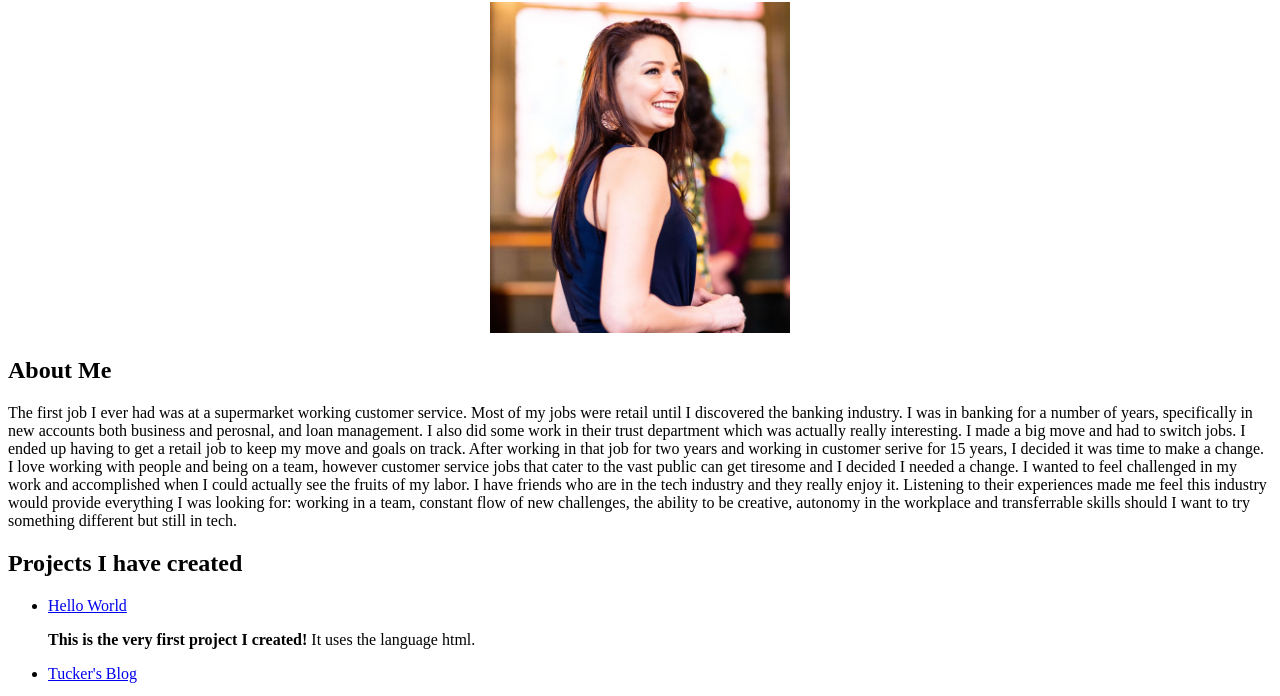
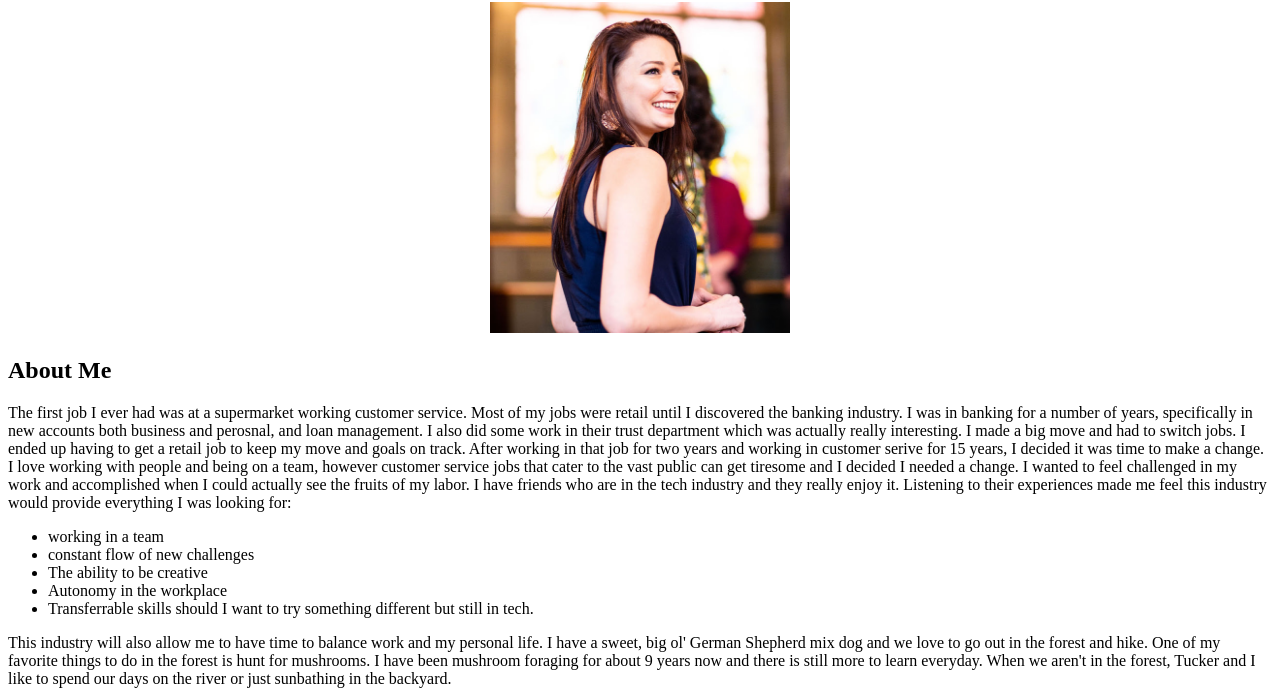
Before and after one commit to KeishaMarie/portfolio_2, a plain HTML site: page index.html in a window 1280 px wide. Shown: the part 78-774 px from the top of the page. Drawn offline with Linux system fonts and the light colour scheme.

Commit message:
add unorganized list

```diff
--- a/index.html
+++ b/index.html
@@ -22,12 +22,21 @@
   tiresome and I decided I needed a change. I wanted to feel challenged in my work and accomplished when I could
   actually
   see the fruits of my labor. I have friends who are in the tech industry and they really enjoy it. Listening to their
-  experiences made me feel this industry would provide everything I was looking for: working in a team, constant flow of
-  new challenges, the ability to be creative, autonomy in the workplace and transferrable skills should I want to try
-  something different but still in tech.
+  experiences made me feel this industry would provide everything I was looking for:
+    <ul>
+      <li>working in a team</li>
+      <li>constant flow of new challenges</li>
+      <li>The ability to be creative</li>
+      <li>Autonomy in the workplace</li>
+      <li>Transferrable skills should I want to try something different but still in tech.</li>
+    </ul>
+  <p>This industry will also allow me to have time to balance work and my personal life. I have a sweet, big ol' German
+    Shepherd mix dog and we love to go out in the forest and hike. One of my favorite things to do in the forest is hunt
+    for mushrooms. I have been mushroom foraging for about 9 years now and there is still more to learn everyday. When
+    we aren't in the forest, Tucker and I like to spend our days on the river or just sunbathing in the backyard.</p>
 
   <h2>Projects I have created</h2>
-  <ul>
+  <ol>
     <li><a href="https://github.com/KeishaMarie/hello-world.git">Hello World</a>
       <p><strong>This is the very first project I created!</strong> It uses the language html.</p>
     </li>
@@ -42,7 +51,7 @@
         html and
         bootstrap.</p>
     </li>
-  </ul>
+  </ol>
 </body>
 
 </html>
```
